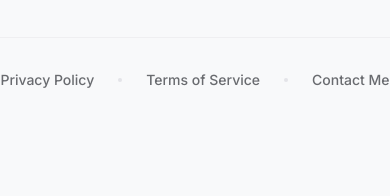
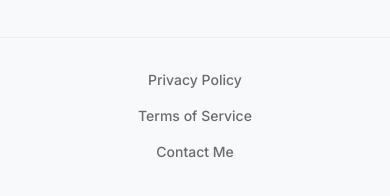
Before and after one commit to lowfatgeek/traktir-solo-creator, a Next.js app: page / in a window 390 px wide. Shown: the part 994-1190 px from the top of the page. Before the commit the page ends 1132 px from the top, so only its background shows below. Built offline with nearby package versions, Linux system fonts and the light colour scheme; no server answers; the database is empty.

Commit message:
style(ui): make footer links stack vertically on mobile v0.1.16

```diff
--- a/package.json
+++ b/package.json
@@ -1,6 +1,6 @@
 {
   "name": "web",
-  "version": "0.1.15",
+  "version": "0.1.16",
   "private": true,
   "scripts": {
     "dev": "next dev",
--- a/src/components/LandingClient.tsx
+++ b/src/components/LandingClient.tsx
@@ -207,12 +207,12 @@ export function LandingClient({
       </section>
 
       <footer className="w-full pb-12 pt-8 flex flex-col items-center justify-center border-t border-outline-variant/20 mt-auto">
-        <div className="flex flex-wrap items-center justify-center gap-x-6 gap-y-3 text-sm font-medium text-on-surface-variant/80">
-          <Link href="/kebijakan-privasi" className="hover:text-primary transition-colors">Privacy Policy</Link>
-          <div className="w-1 h-1 rounded-full bg-outline-variant/40"></div>
-          <Link href="/kebijakan-layanan" className="hover:text-primary transition-colors">Terms of Service</Link>
-          <div className="w-1 h-1 rounded-full bg-outline-variant/40"></div>
-          <Link href="/hubungi-kami" className="hover:text-primary transition-colors">Contact Me</Link>
+        <div className="flex flex-col sm:flex-row items-center justify-center gap-x-6 gap-y-4 text-sm font-medium text-on-surface-variant/80">
+          <Link href="/kebijakan-privasi" className="hover:text-primary transition-colors text-center">Privacy Policy</Link>
+          <div className="hidden sm:block w-1 h-1 rounded-full bg-outline-variant/40"></div>
+          <Link href="/kebijakan-layanan" className="hover:text-primary transition-colors text-center">Terms of Service</Link>
+          <div className="hidden sm:block w-1 h-1 rounded-full bg-outline-variant/40"></div>
+          <Link href="/hubungi-kami" className="hover:text-primary transition-colors text-center">Contact Me</Link>
         </div>
       </footer>
 
```
